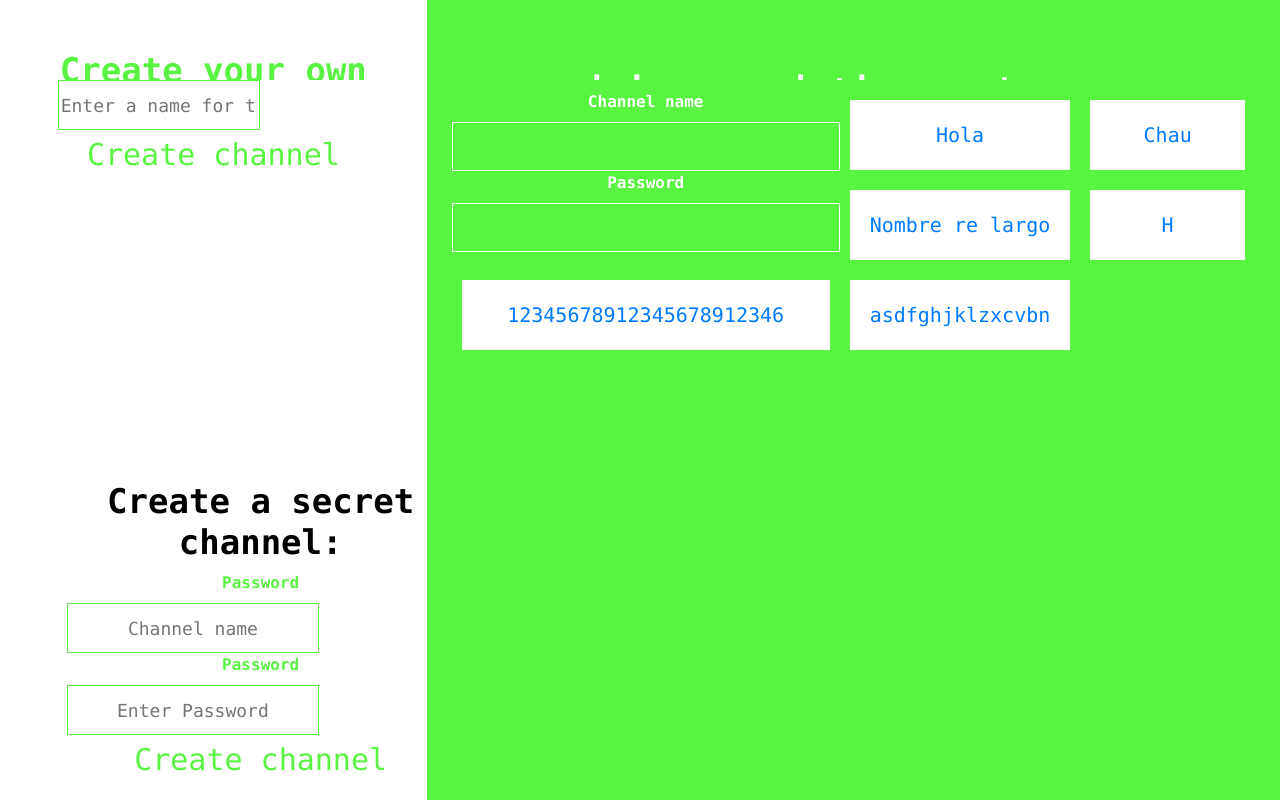
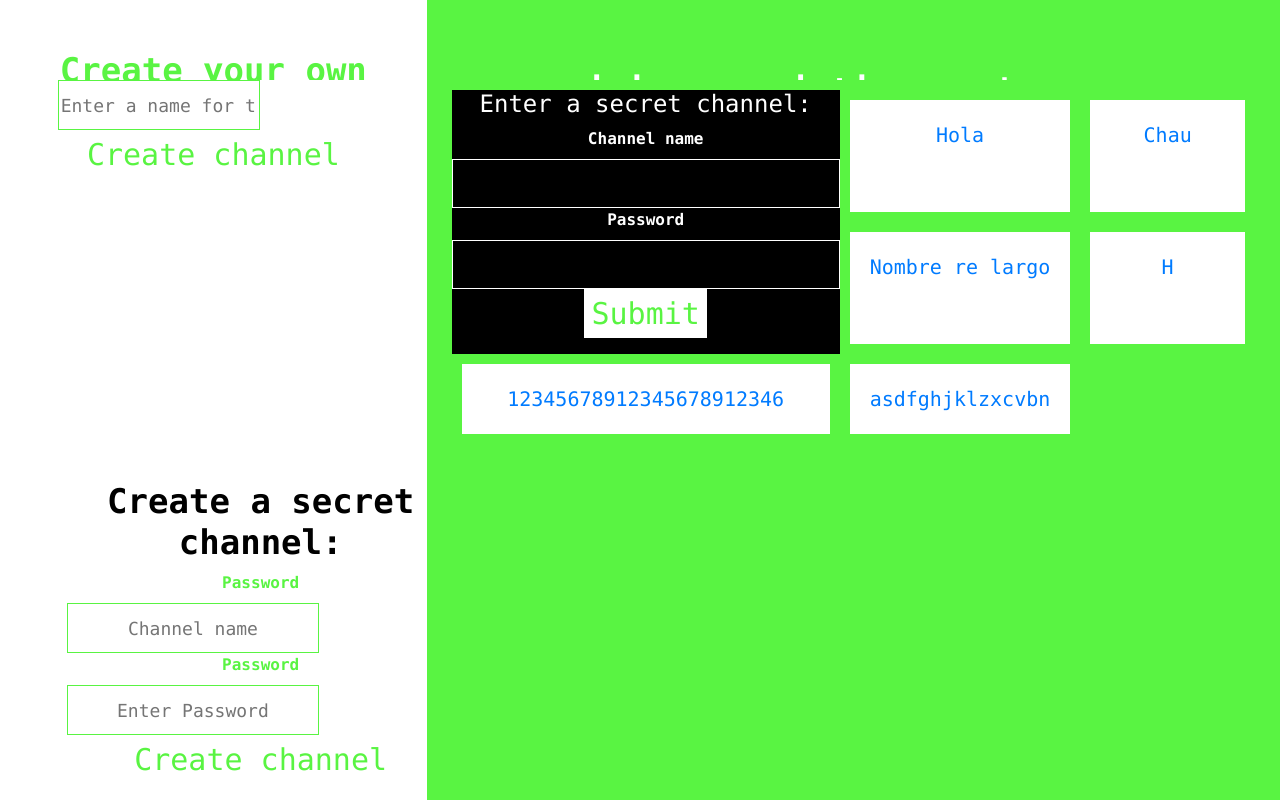
Before and after one commit to lscolombo/project2, a Flask app: page /channels in a window 1280 px wide. Run offline with Flask 2, Linux system fonts and the light colour scheme; the visitor is signed in with stand-in values (Sample User, id 1); some libraries are stand-ins or nearby versions.

Commit message:
style- secret channels

```diff
--- a/static/style.css
+++ b/static/style.css
@@ -126,7 +126,10 @@ html, body {
 .grid-item1{
   grid-column: 1;
   grid-row: 1 / 3;
+  background: black;
 }
+
+
 
 #nickname{
   font-weight: bold;
--- a/templates/channels.html
+++ b/templates/channels.html
@@ -55,11 +55,13 @@
             {% if channels %}
             <div class="grid-container">
                 <div class="grid-item1">
-                    <form>
+                    <form action="{{ url_for('get_secret_channel') }}" method="POST">
+                        <h4>Enter a secret channel:</h4>
                         <label for="secret_channel"><b>Channel name</b></label>
                         <input type="text" id="none" name="secret_channel">
                         <label for="psw"><b>Password</b></label>
                         <input type="password" id="none" name="psw">
+                        <button>Submit</button>
                     </form>
                 </div>
                 {% for channel in channels %}
```
